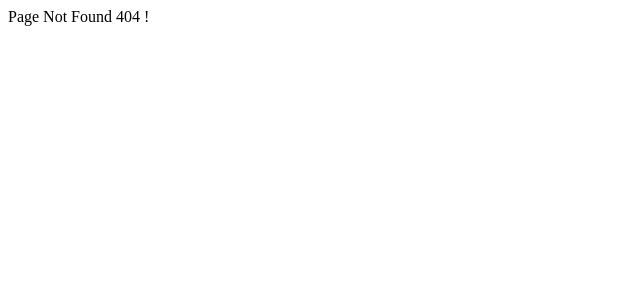
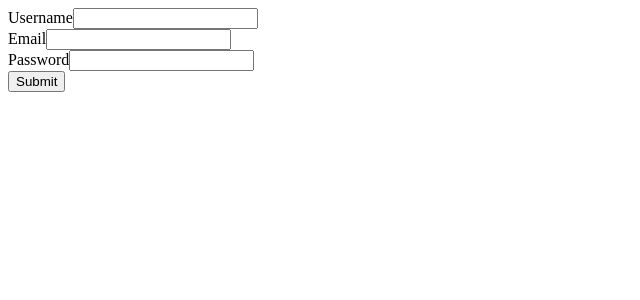
Before and after one commit to shubhamasthana56/november-19-react, a React (Create React App) app: page /registration in a window 1280 px wide. Before the commit this address had no page. Shown: the top 300 px of the page, without its empty margins (0-640 px from the left). Built offline with nearby package versions, Linux system fonts and the light colour scheme.

Commit message:
redux and deployment

```diff
--- a/package.json
+++ b/package.json
@@ -3,12 +3,14 @@
   "version": "0.1.0",
   "private": true,
   "dependencies": {
+    "@reduxjs/toolkit": "^1.9.1",
     "@testing-library/jest-dom": "^5.16.5",
     "@testing-library/react": "^13.4.0",
     "@testing-library/user-event": "^13.5.0",
     "axios": "^1.2.0",
     "react": "^18.2.0",
     "react-dom": "^18.2.0",
+    "react-redux": "^8.0.5",
     "react-router-dom": "^6.4.5",
     "react-scripts": "5.0.1",
     "web-vitals": "^2.1.4"
--- a/src/component/app.jsx
+++ b/src/component/app.jsx
@@ -1,4 +1,7 @@
+import React from "react";
 import { BrowserRouter, Routes, Route, Outlet, useNavigate, Link } from "react-router-dom";
+import { Provider } from "react-redux";
+import { store } from "../redux/store";
 import Counter from "./class/class-counter";
 import Home from "../home/home";
 import Calculator from "./calculator/calculator";
@@ -24,10 +27,17 @@ import RefComplex from "./ref/refComplex";
 import Performance from "./performance-optimisation/performance";
 import MemoValue from "./memo-example/memo-value";
 import CatFact from "./cat-fact/cat-fact";
-import Navigation from "./navigation/navigation";
+
 import IndexComponent from "./index/index-component";
+import Registration from "./auth/registration";
+import Login from "./auth/login";
+import { Suspense } from "react";
+import CounterRedux from "../container/counter-redux/counter-redux";
 
 const App = ()=> {
+  //  const LaziNavigation = React.lazy(()=> {
+  //   import("./navigation/navigation");
+  //  });
     return (
         // <ThemeProvider>
         //     {/* <Welcome/>
@@ -55,18 +65,27 @@ const App = ()=> {
       // <Performance/>
       // <CatFact/>
       // <Navigation/>
+      <>
+        <Provider store={store}>
           <BrowserRouter>
           <Routes>
-          <Route path="/" element={<IndexComponent/>}/>
+            <Route path="/" element={<Login/>}/>
+            <Route path="/redux" element={<CounterRedux/>}/>
+            <Route path="index" element={<IndexComponent/>}/>
             <Route path="home" element={<Home/>}/>
             <Route path="Calculator" element={<Calculator/>}/>
             <Route path="form" element={<Form/>}/>
+            <Route path="registration" element={<Registration/>}/>
             <Route path="age" element={<><div ><Link to="/age/1">Predict</Link></div><Outlet/></>}>
               <Route path=":id" element={<PredictAge/>}></Route>
             </Route>
             <Route path="*" element={<div>Page Not Found 404 !</div>} />
           </Routes>
           </BrowserRouter>
+        </Provider>
+
+      </>
+
     )
 }
 export default App;
--- /dev/null
+++ b/src/component/auth/login.jsx
@@ -0,0 +1,19 @@
+import { useRef } from "react";
+
+const Login = ()=> {
+    const loginRef = useRef({username: "", password: ""});
+    return (
+        <>
+            <div>
+                <label htmlFor="username">Username</label>
+                <input type="text" id="username" onChange={(e)=> {loginRef.current.username = e.target.value}}></input>
+            </div>
+            <div>
+                <label htmlFor="password">Password</label>
+                <input type="password" id="password" onChange={(e)=> {loginRef.current.password = e.target.value}}></input>
+            </div>
+            <button onClick={()=> {}}>Login</button>
+        </>
+    )
+}
+export default Login;
--- /dev/null
+++ b/src/component/auth/registration.jsx
@@ -0,0 +1,24 @@
+import { useRef } from "react";
+
+const Registration = ()=> {
+    const registrationRef = useRef({username: "", email: "", password: ""});
+    return (
+        <>
+            <div>
+                <label htmlFor="username">Username</label>
+                <input type="text" id="username" onChange={(e)=> {registrationRef.current.username = e.target.value}}></input>
+            </div>
+            <div>
+                <label htmlFor="email">Email</label>
+                <input type="email" id="email" onChange={(e)=> {registrationRef.current.email = e.target.value}}></input>
+
+            </div>
+            <div>
+                <label htmlFor="password">Password</label>
+                <input type="password" id="password" onChange={(e)=> {registrationRef.current.password = e.target.value}}></input>
+            </div>
+            <button onClick={()=> {console.log(registrationRef)}}>Submit</button>
+        </>
+    )
+}
+export default Registration;
--- /dev/null
+++ b/src/container/counter-redux/counter-redux.jsx
@@ -0,0 +1,15 @@
+import { useSelector, useDispatch } from "react-redux";
+import { increment, decrement, reset } from "../../redux/reducer/counter-reducer";
+const CounterRedux = ()=> {
+    const counter = useSelector((state)=> {return state.counter});
+    const dispatch = useDispatch();
+    return (
+        <>
+            <button onClick={()=> {dispatch(increment())}}>+</button>
+            <div>{counter.count}</div>
+            <button onClick={()=> {dispatch(decrement())}}>-</button>
+            <button onClick={()=> {dispatch(reset())}}>Reset</button>
+        </>
+    )
+}
+export default CounterRedux;
--- /dev/null
+++ b/src/redux/reducer/cart-reducer.js
@@ -0,0 +1,19 @@
+import { createSlice } from "@reduxjs/toolkit";
+
+const initialState = {
+    cart: 10
+}
+const cartSlice = createSlice({
+    name: "cart",
+    initialState,
+    reducers: {
+        addToCart: (state)=> {
+            state.cart +=1
+        },
+        removeFromCart: (state)=> {
+            state.cart -=1
+        }
+    }
+})
+export const {addToCart, removeFromCart} = cartSlice.actions
+export default cartSlice.reducer;
--- /dev/null
+++ b/src/redux/reducer/counter-reducer.js
@@ -0,0 +1,27 @@
+//either adding state or updating state
+import { createSlice } from "@reduxjs/toolkit";
+
+const initialState = {count: 0};
+
+//Reducers are function which either add  or update state
+//slice is combination of reducer and action
+const counterSlice = createSlice({
+    name: "counter",
+    // initialState: {count: 0},
+    initialState,
+    reducers: {
+        increment: (state)=> {
+            //return {...state, count: state.count + 1}
+            state.count += 1;
+        },
+        decrement: (state)=> {
+            state.count -= 1;
+        },
+        reset: (state)=> {
+            state.count = 0;
+        }
+    }
+}
+)
+export const {increment, decrement, reset} = counterSlice.actions;
+export default counterSlice.reducer;
--- /dev/null
+++ b/src/redux/store.js
@@ -0,0 +1,10 @@
+import { configureStore } from "@reduxjs/toolkit";
+import counterReducer from "./reducer/counter-reducer";
+import cartReducer from "./reducer/cart-reducer";
+
+export const store = configureStore({
+    reducer: {
+        counter: counterReducer,
+        cart: cartReducer
+    }
+});
```
Also changed, not shown: 1 other file (tests, documents, lock files or other folders). Lines whose indentation alone changed are shown as unchanged.
